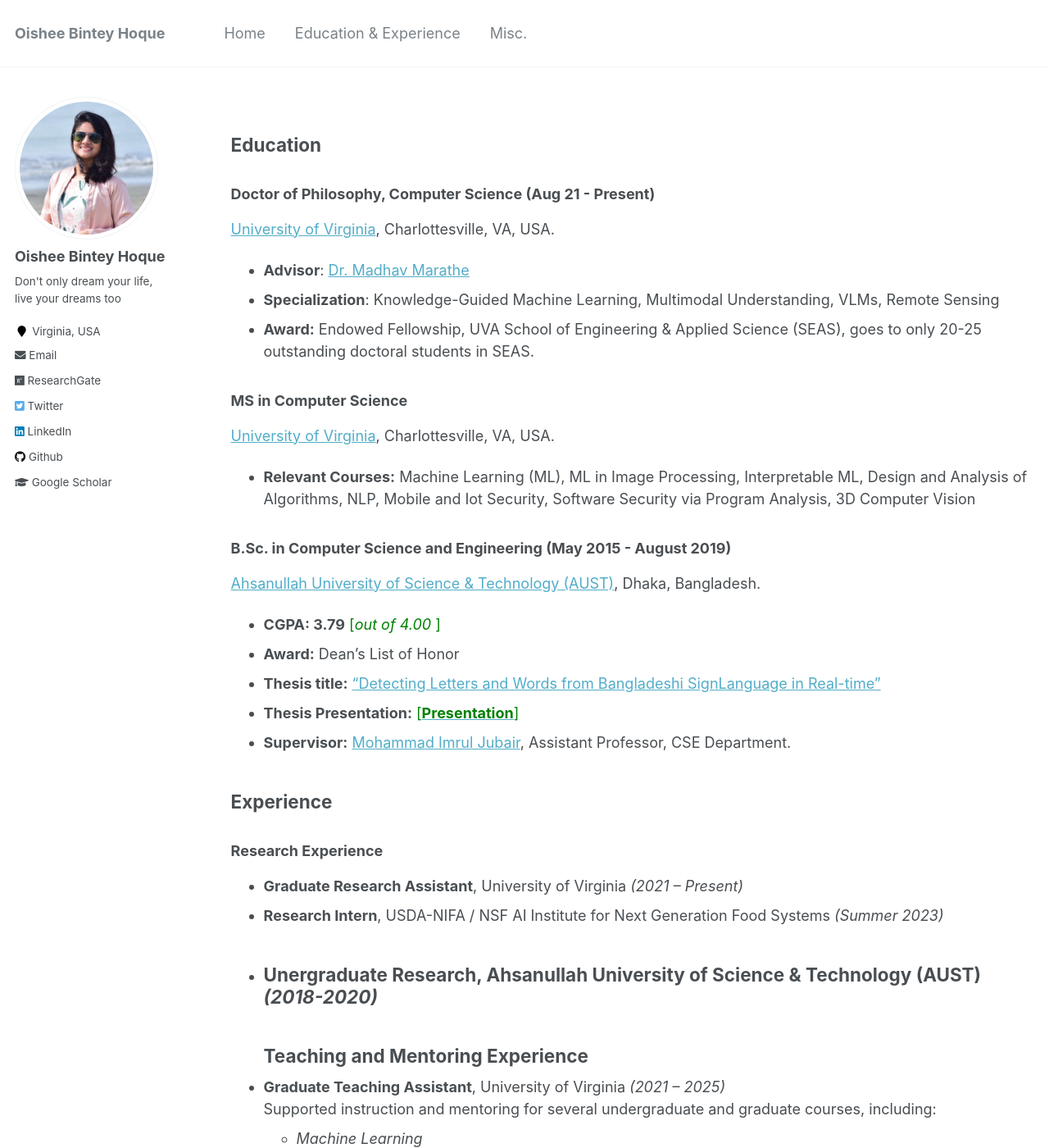
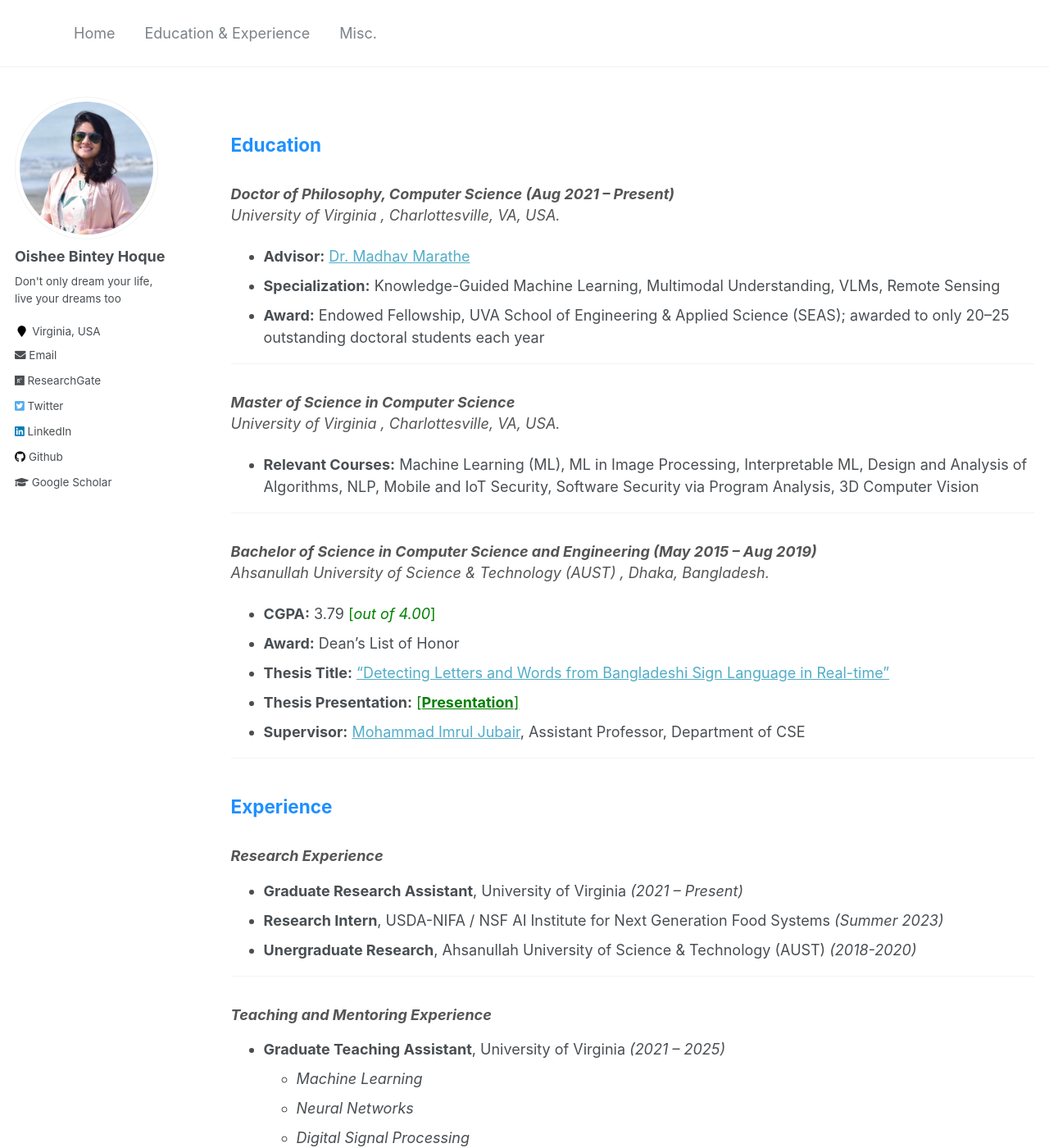
Before and after one commit to oishee-hoque/oishee-hoque.github.io, a Jekyll site: the page built from _pages/education-awards.md, in a window 1280 px wide and 1400 px high. Shown: the whole window at 82% size. Built offline with Jekyll 4.4.1, drawn with Linux system fonts in a browser that asks for light colours.

Commit message:
education

```diff
--- a/_config.yml
+++ b/_config.yml
@@ -7,7 +7,7 @@
 
 # Site Settings
 locale: "en-US"
-title: "Oishee Bintey Hoque"
+title: ""
 title_separator: "-"
 name: &name "Oishee Bintey Hoque"
 description: &description "personal description"
--- a/_pages/education-awards.md
+++ b/_pages/education-awards.md
@@ -7,43 +7,62 @@ redirect_from:
   - /resume
 ---
 
-## Education
+<!-- ## Education -->
+<h2 style="color:#1e90ff;">Education</h2>
 
-### Doctor of Philosophy, Computer Science (Aug 21 - Present)
-[University of Virginia](https://engineering.virginia.edu/departments/computer-science), Charlottesville, VA, USA.
+<h3 style="color:#555555; font-style:italic;">Doctor of Philosophy, Computer Science (Aug 2021 – Present)</h3>
+<p style="color:#555555; font-style:italic; margin-top:-8px;">
+  <a href="https://engineering.virginia.edu/departments/computer-science" target="_blank" style="color:#555555; text-decoration:none;">
+    University of Virginia
+  </a>, Charlottesville, VA, USA.
+</p>
 
-- **Advisor**: [Dr. Madhav Marathe](https://biocomplexity.virginia.edu/person/madhav-marathe)
-- **Specialization**: Knowledge-Guided Machine Learning, Multimodal Understanding, VLMs, Remote Sensing
-- **Award:** Endowed Fellowship, UVA School of Engineering & Applied Science (SEAS), goes to only
-20-25 outstanding doctoral students in SEAS.
+- **Advisor:** <a href="https://biocomplexity.virginia.edu/person/madhav-marathe" target="_blank">Dr. Madhav Marathe</a>
+- **Specialization:** Knowledge-Guided Machine Learning, Multimodal Understanding, VLMs, Remote Sensing
+- **Award:** Endowed Fellowship, UVA School of Engineering & Applied Science (SEAS); awarded to only 20–25 outstanding doctoral students each year
 
-### MS in Computer Science
+---
 
-[University of Virginia](https://engineering.virginia.edu/departments/computer-science), Charlottesville, VA, USA.
+<h3 style="color:#555555; font-style:italic;">Master of Science in Computer Science</h3>
+<p style="color:#555555; font-style:italic; margin-top:-8px;">
+  <a href="https://engineering.virginia.edu/departments/computer-science" target="_blank" style="color:#555555; text-decoration:none;">
+    University of Virginia
+  </a>, Charlottesville, VA, USA.
+</p>
 
-- **Relevant Courses:** Machine Learning (ML), ML in Image Processing, Interpretable ML, Design and Analysis of Algorithms, NLP, Mobile and Iot Security, Software Security via Program Analysis, 3D Computer Vision
+- **Relevant Courses:** Machine Learning (ML), ML in Image Processing, Interpretable ML, Design and Analysis of Algorithms, NLP, Mobile and IoT Security, Software Security via Program Analysis, 3D Computer Vision
 
-### B.Sc. in Computer Science and Engineering (May 2015 - August 2019)
+---
 
-[Ahsanullah University of Science & Technology (AUST)](http://aust.edu/), Dhaka, Bangladesh.
+<h3 style="color:#555555; font-style:italic;">Bachelor of Science in Computer Science and Engineering (May 2015 – Aug 2019)</h3>
+<p style="color:#555555; font-style:italic; margin-top:-8px;">
+  <a href="http://aust.edu/" target="_blank" style="color:#555555; text-decoration:none;">
+    Ahsanullah University of Science & Technology (AUST)
+  </a>, Dhaka, Bangladesh.
+</p>
 
-- **CGPA: 3.79** <span style ="color:Green"> [*out of 4.00* ] </span>
-- **Award:** Dean's List of Honor
-- **Thesis title:** ["Detecting Letters and Words from Bangladeshi SignLanguage in Real-time"](https://oishee-hoque.github.io/files/Defense.pdf)
-- **Thesis Presentation:** [<span style ="color:Green"> [**Presentation**] </span>](https://oishee-hoque.github.io/files/DefensePresentation.pdf)
-- **Supervisor:** [Mohammad Imrul Jubair](https://scholar.google.com/citations?user=H4-yZ3wAAAAJ&hl=en), Assistant Professor, CSE Department.
+- **CGPA:** 3.79 <span style="color:green;">[*out of 4.00*]</span>
+- **Award:** Dean’s List of Honor
+- **Thesis Title:** <a href="https://oishee-hoque.github.io/files/Defense.pdf" target="_blank">“Detecting Letters and Words from Bangladeshi Sign Language in Real-time”</a>
+- **Thesis Presentation:** <a href="https://oishee-hoque.github.io/files/DefensePresentation.pdf" target="_blank" style="color:green;">[**Presentation**]</a>
+- **Supervisor:** <a href="https://scholar.google.com/citations?user=H4-yZ3wAAAAJ&hl=en" target="_blank">Mohammad Imrul Jubair</a>, Assistant Professor, Department of CSE
+
+---
 
 
-## Experience
+<h2 style="color:#1e90ff;">Experience</h2>
+<!-- ### Research Experience -->
+<h3 style="color:#555555; font-style:italic;">Research Experience</h3>
 
-### Research Experience
 - **Graduate Research Assistant**, University of Virginia *(2021 – Present)*
 - **Research Intern**, USDA-NIFA / NSF AI Institute for Next Generation Food Systems *(Summer 2023)*
 - **Unergraduate Research**, Ahsanullah University of Science & Technology (AUST) *(2018-2020)*
+
 ---
-## Teaching and Mentoring Experience
+<!-- ### Teaching and Mentoring Experience -->
+<h3 style="color:#555555; font-style:italic;">Teaching and Mentoring Experience</h3>
+
 - **Graduate Teaching Assistant**, University of Virginia *(2021 – 2025)*
-  Supported instruction and mentoring for several undergraduate and graduate courses, including:
   - *Machine Learning*
   - *Neural Networks*
   - *Digital Signal Processing*
@@ -52,7 +71,8 @@ redirect_from:
 - **Undergraduate Research Mentor**, Biocomplexity Institute, University of Virginia *(2025 – Present)*
   Mentoring undergraduate students in computer vision and remote sensing research, with a focus on dataset creation, model evaluation, and research writing.
 ---
-## Industry Experience
+<!-- ### Industry Experience -->
+<h3 style="color:#555555; font-style:italic;">Industry Experience</h3>
 
 - **Software Engineer**, Enosis Solutions, Dhaka, Bangladesh *(2020 – 2021)*
 ---
```
Also changed, not shown: _pages/activities.md (+30 -15 lines).
